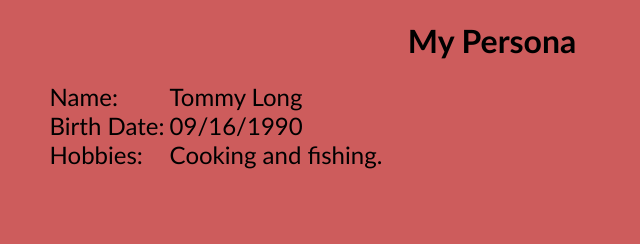
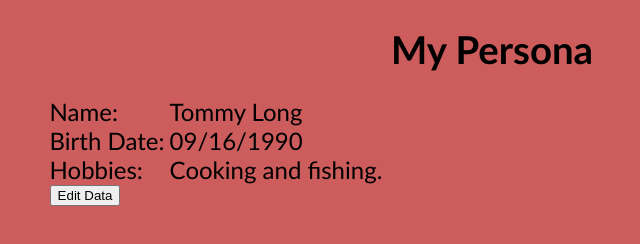
Before and after one commit to lemon07r/my_persona, a plain HTML site: page index.html in a window 1280 px wide. Shown: the top 244 px of the page, without its empty margins (148-788 px from the left). Drawn offline with Linux system fonts and the light colour scheme.

Commit message:
Edit Button Added
JS function to set contenteditable attribute to true for the input class elements.

```diff
--- a/index.html
+++ b/index.html
@@ -5,6 +5,7 @@
     <meta name="description" content="Customizable Persona Page">
     <meta name="keywords" content="Bio, Persona,Name, Hobbies">
     <meta name="author" content="Lamim">
+    <meta name="viewport" content="width=device-width, initial-scale=1.0">
     <script src="myPersona.js" async></script>
     <!-- async is used here for asynchrous loading so the browser doesn't stop to load the JS file -->
     <link rel="stylesheet" href="styles.css">
@@ -24,5 +25,6 @@
         <div class="form">Hobbies:</div>
         <div class="input">Cooking and fishing.</div>
     </div>
+    <button id="btn" type="button" onclick="edit()">Edit Data</button>
 </body>
 </html>
--- a/myPersona.js
+++ b/myPersona.js
@@ -0,0 +1,5 @@
+function edit() {
+    document.getElementsByClassName("input")[0].setAttribute("contenteditable", "true");
+    document.getElementsByClassName("input")[1].setAttribute("contenteditable", "true");
+    document.getElementsByClassName("input")[2].setAttribute("contenteditable", "true");
+}
--- a/styles.css
+++ b/styles.css
@@ -2,20 +2,21 @@ body {
     background-color: indianred; /*other reds were too hard on the eyes*/
     font-family: Calibri;
 }
-
-
+h1 {
+    font-size: 3vw;
+}
 .wrapper {
     display: flex;
     font-size: 150%;
     position: relative;
     left: 15%;
 }
-
-
-
 .input {
-
     justify-content: right;
     position: absolute;
     left: 120px;
 }
+#btn {
+    position: relative;
+    left: 15%;
+}
```
